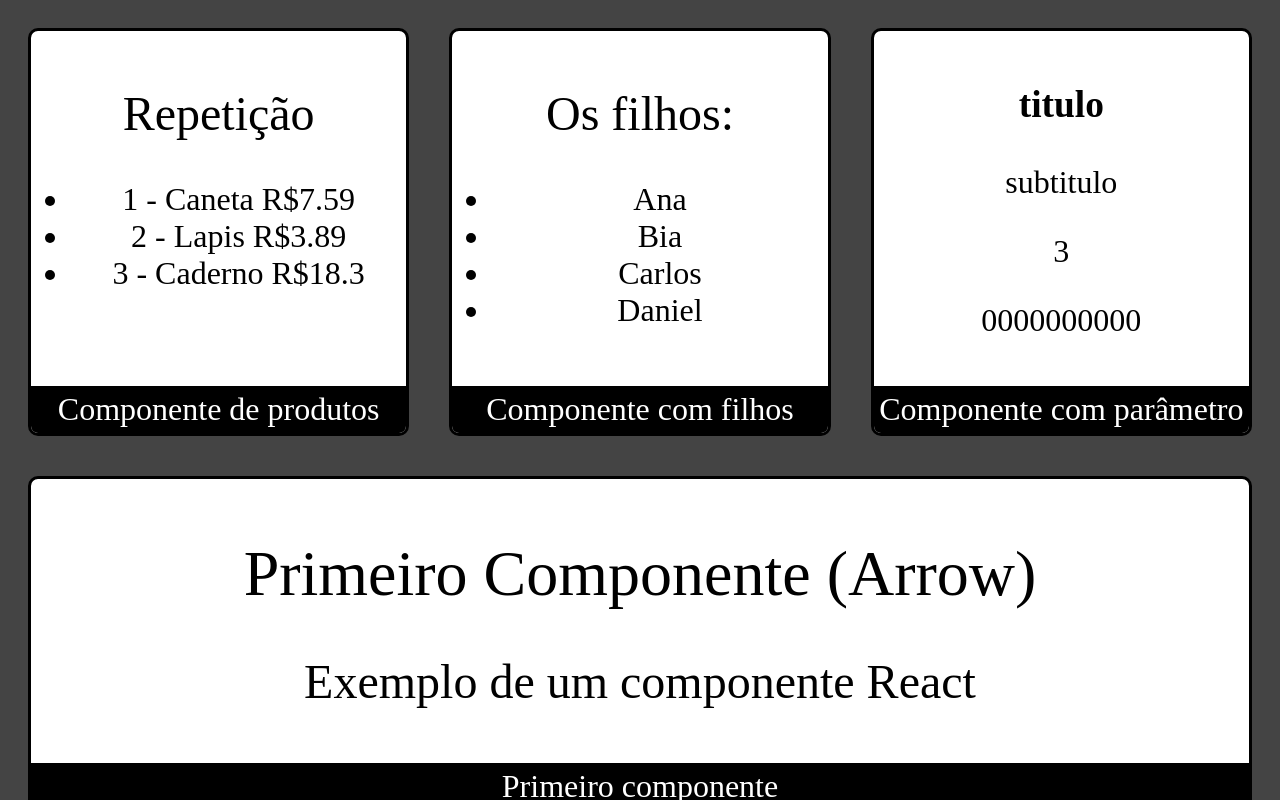
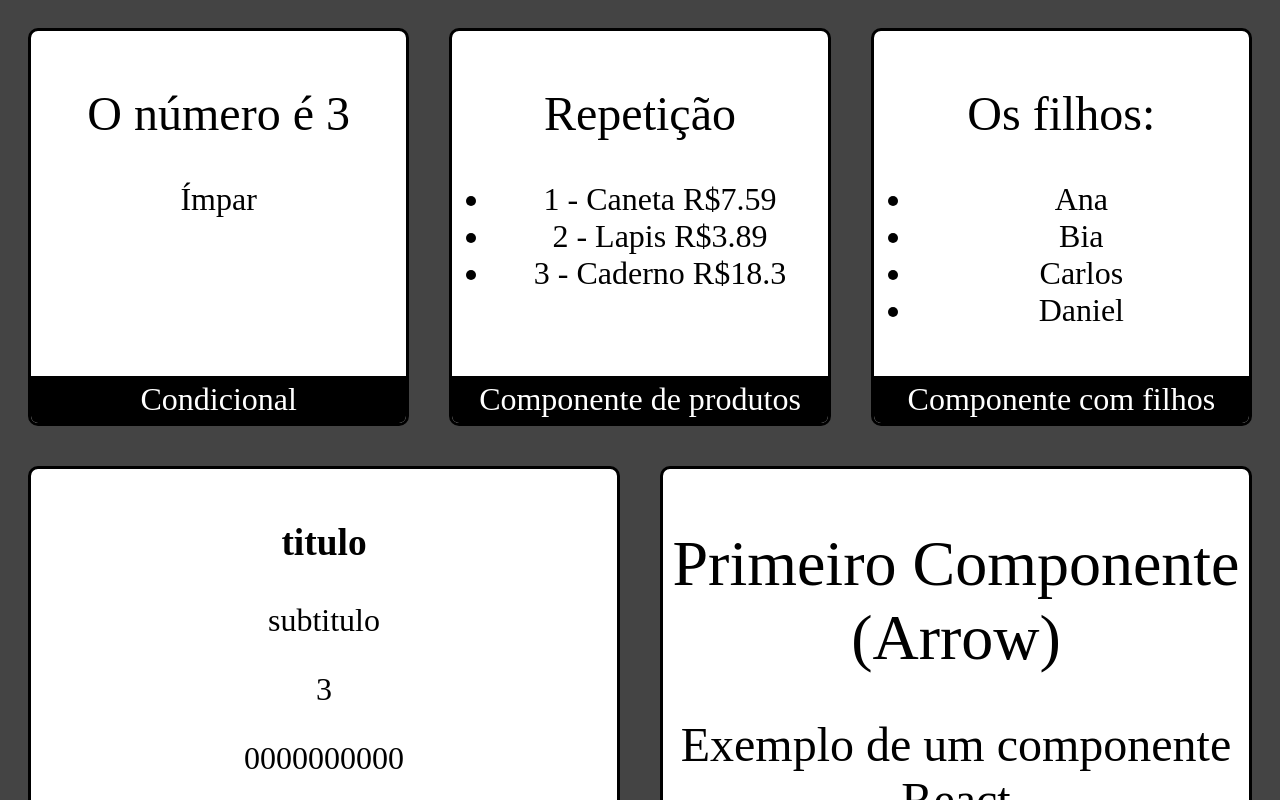
Before and after one commit to otav-o/ReactJS, a React (Create React App) app in the folder fundamentos-react/: page / in a window 1280 px wide. Shown: the top 800 px of the page. Built offline with nearby package versions, Linux system fonts and the light colour scheme.

Commit message:
Verificação de par/impar no componente Condicional

```diff
--- a/fundamentos-react/src/App.jsx
+++ b/fundamentos-react/src/App.jsx
@@ -6,9 +6,15 @@
 import ComParametro from './components/ComParametro'
 import ComFilhos from './components/ComFilhos'
 import Repeticao from './components/layout/Repeticao' // os diretórios estão todos desorganizados
+import Condicional from './components/layout/Condicional'
 
 export default (props) => (
     <div className='App'>
+
+        <Card titulo="Condicional">
+            <Condicional numero={3}></Condicional>
+        </Card>
+        {/* número é passado entre chaves no jsx */}
 
         <Card titulo="Componente de produtos">
             <Repeticao/>
--- /dev/null
+++ b/fundamentos-react/src/components/layout/Condicional.jsx
@@ -0,0 +1,14 @@
+import React from 'react'
+
+export default props => {
+
+    return (
+        <div>
+            <h2>O número é {props.numero}</h2>
+
+            { props.numero % 2 == 0 ?
+            <span>Par</span> : <span>Ímpar</span> }
+
+        </div>
+    )
+}
```
